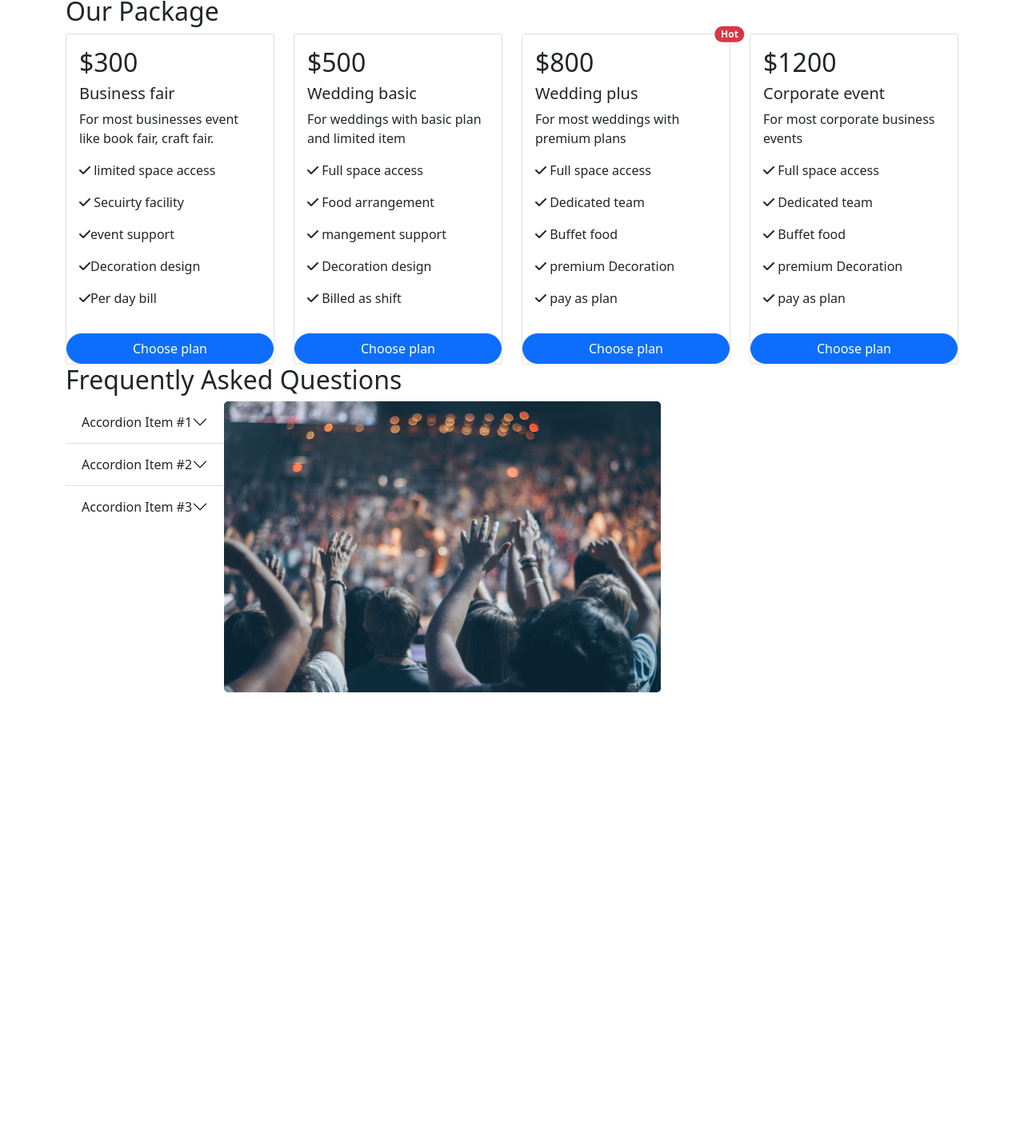
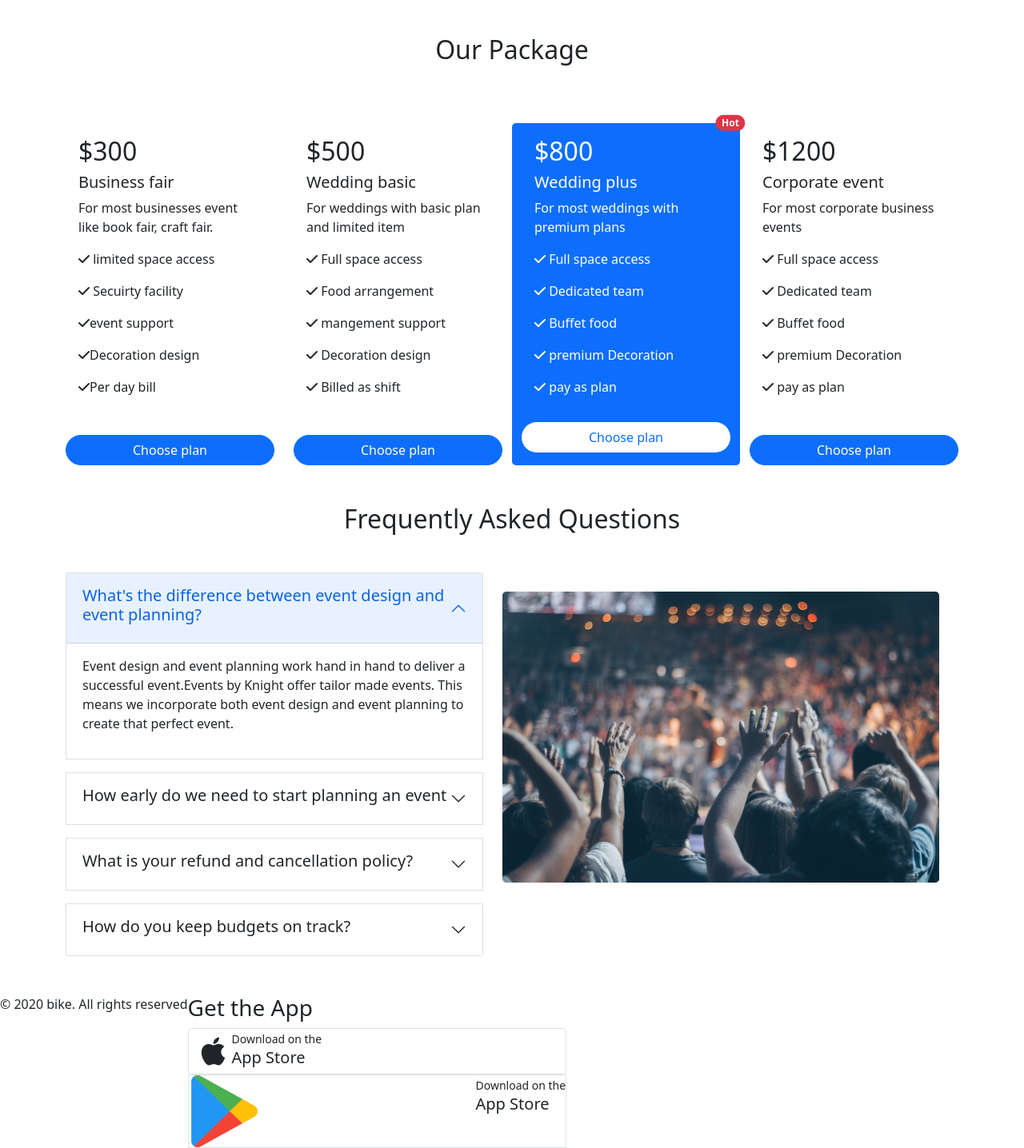
Before and after one commit to Rijonahmed/Convention-Center, a plain HTML site: page index.html in a window 1280 px wide. Shown: the part 515-1951 px from the top of the page at 80% size. Before the commit the page ends 1381 px from the top, so only its background shows below. Drawn offline with nearby package versions, Linux system fonts and the light colour scheme.

Commit message:
last add

```diff
--- a/index.html
+++ b/index.html
@@ -103,11 +103,11 @@
   <main>
     <!-- our Package section start -->
     <section class="container">
-      <h2>Our Package</h2>
+      <h2 class="text-center my-5">Our Package</h2>
 
-      <div class="row row-cols-1 row-cols-md-4 g-4">
+      <div class="row row-cols-1 row-cols-md-4 g-4 my-5">
         <div class="col">
-          <div class="card h-100">
+          <div class="card h-100 border-0">
             <div class="card-body">
               <h2 class="card-title">$300</h2>
               <h5 class="card-title">Business fair</h5>
@@ -125,7 +125,7 @@
           </div>
         </div>
         <div class="col">
-          <div class="card h-100">
+          <div class="card h-100 border-0">
             <div class="card-body">
               <h2 class="card-title">$500</h2>
               <h5 class="card-title">Wedding basic</h5>
@@ -143,8 +143,8 @@
           </div>
         </div>
 
-        <div class="col ">
-          <div class="card h-100 rounded-3 ">
+        <div class="col bg-primary rounded-3 ">
+          <div class="card h-100 rounded-3 bg-primary text-white border-0">
             <span class="position-absolute top-0 start-100 translate-middle badge rounded-pill bg-danger">
               Hot
               <span class="visually-hidden">unread messages</span>
@@ -161,13 +161,13 @@
               <p><i class="fas fa-check"></i> pay as plan</p>
             </div>
             <div>
-              <button class="btn btn-primary rounded-pill w-100">Choose plan</button>
+              <button class="btn bg-white rounded-pill w-100 mb-3 text-primary">Choose plan</button>
             </div>
           </div>
         </div>
 
         <div class="col">
-          <div class="card h-100">
+          <div class="card h-100 border-0">
             <div class="card-body">
               <h2 class="card-title">$1200</h2>
               <h5 class="card-title">Corporate event</h5>
@@ -190,60 +190,86 @@
 
 
     <!-- Frequently Asked Questions section start -->
-    <section class="container">
-      <h2>Frequently Asked Questions</h2>
-      <div class="d-flex">
+    <section class="container my-5">
+      <h2 class="text-center mb-5">Frequently Asked Questions</h2>
+      <div class="d-flex justify-content-between my-5 flex-nowrap">
         <div>
-          <div class="accordion accordion-flush" id="accordionFlushExample">
-            <div class="accordion-item">
-              <h2 class="accordion-header" id="flush-headingOne">
-                <button class="accordion-button collapsed" type="button" data-bs-toggle="collapse"
-                  data-bs-target="#flush-collapseOne" aria-expanded="false" aria-controls="flush-collapseOne">
-                  Accordion Item #1
+          <div class="accordion" id="accordionExample">
+            <div class="accordion-item mb-3">
+              <h2 class="accordion-header" id="headingOne">
+                <button class="accordion-button" type="button" data-bs-toggle="collapse" data-bs-target="#collapseOne"
+                  aria-expanded="true" aria-controls="collapseOne">
+                  <h5>What's the difference between event design and
+                    event planning?</h5>
                 </button>
               </h2>
-              <div id="flush-collapseOne" class="accordion-collapse collapse" aria-labelledby="flush-headingOne"
-                data-bs-parent="#accordionFlushExample">
-                <div class="accordion-body">Placeholder content for this accordion, which is intended to demonstrate the
-                  <code>.accordion-flush</code> class. This is the first item's accordion body.
+              <div id="collapseOne" class="accordion-collapse collapse show" aria-labelledby="headingOne"
+                data-bs-parent="#accordionExample">
+                <div class="accordion-body">
+                  <p>Event design and event planning work hand in hand to deliver a
+                    successful event.Events by Knight offer tailor made events. This
+                    means we incorporate both event design and event planning to
+                    create that perfect event.</p>
                 </div>
               </div>
             </div>
-            <div class="accordion-item">
-              <h2 class="accordion-header" id="flush-headingTwo">
+            <div class="accordion-item border-top mb-3">
+              <h2 class="accordion-header" id="headingTwo">
                 <button class="accordion-button collapsed" type="button" data-bs-toggle="collapse"
-                  data-bs-target="#flush-collapseTwo" aria-expanded="false" aria-controls="flush-collapseTwo">
-                  Accordion Item #2
+                  data-bs-target="#collapseTwo" aria-expanded="false" aria-controls="collapseTwo">
+                  <h5>How early do we need to start planning an event</h5>
                 </button>
               </h2>
-              <div id="flush-collapseTwo" class="accordion-collapse collapse" aria-labelledby="flush-headingTwo"
-                data-bs-parent="#accordionFlushExample">
-                <div class="accordion-body">Placeholder content for this accordion, which is intended to demonstrate the
-                  <code>.accordion-flush</code> class. This is the second item's accordion body. Let's imagine this
-                  being filled with some actual content.
+              <div id="collapseTwo" class="accordion-collapse collapse" aria-labelledby="headingTwo"
+                data-bs-parent="#accordionExample">
+                <div class="accordion-body">
+                  <strong>This is the second item's accordion body.</strong> It is hidden by default, until the collapse
+                  plugin adds the appropriate classes that we use to style each element. These classes control the
+                  overall appearance, as well as the showing and hiding via CSS transitions. You can modify any of this
+                  with custom CSS or overriding our default variables. It's also worth noting that just about any HTML
+                  can go within the <code>.accordion-body</code>, though the transition does limit overflow.
                 </div>
               </div>
             </div>
-            <div class="accordion-item">
-              <h2 class="accordion-header" id="flush-headingThree">
+            <div class="accordion-item border-top mb-3">
+              <h2 class="accordion-header" id="headingThree">
                 <button class="accordion-button collapsed" type="button" data-bs-toggle="collapse"
-                  data-bs-target="#flush-collapseThree" aria-expanded="false" aria-controls="flush-collapseThree">
-                  Accordion Item #3
+                  data-bs-target="#collapseThree" aria-expanded="false" aria-controls="collapseThree">
+                  <h5>What is your refund and cancellation policy?</h5>
                 </button>
               </h2>
-              <div id="flush-collapseThree" class="accordion-collapse collapse" aria-labelledby="flush-headingThree"
-                data-bs-parent="#accordionFlushExample">
-                <div class="accordion-body">Placeholder content for this accordion, which is intended to demonstrate the
-                  <code>.accordion-flush</code> class. This is the third item's accordion body. Nothing more exciting
-                  happening here in terms of content, but just filling up the space to make it look, at least at first
-                  glance, a bit more representative of how this would look in a real-world application.
+              <div id="collapseThree" class="accordion-collapse collapse" aria-labelledby="headingThree"
+                data-bs-parent="#accordionExample">
+                <div class="accordion-body">
+                  <strong>This is the third item's accordion body.</strong> It is hidden by default, until the collapse
+                  plugin adds the appropriate classes that we use to style each element. These classes control the
+                  overall appearance, as well as the showing and hiding via CSS transitions. You can modify any of this
+                  with custom CSS or overriding our default variables. It's also worth noting that just about any HTML
+                  can go within the <code>.accordion-body</code>, though the transition does limit overflow.
+                </div>
+              </div>
+            </div>
+            <div class="accordion-item border-top">
+              <h2 class="accordion-header" id="headingThree">
+                <button class="accordion-button collapsed" type="button" data-bs-toggle="collapse"
+                  data-bs-target="#collapseThree" aria-expanded="false" aria-controls="collapseThree">
+                  <h5>How do you keep budgets on track?</h5>
+                </button>
+              </h2>
+              <div id="collapseThree" class="accordion-collapse collapse" aria-labelledby="headingThree"
+                data-bs-parent="#accordionExample">
+                <div class="accordion-body">
+                  <p>Review any and every expense. From day one note down exactly what you plan to spend or need to
+                    spend on your event. ...
+                    Setting goals and targets. ...
+                    Discuss your plan of action regularly.</p>
                 </div>
               </div>
             </div>
           </div>
 
         </div>
-        <div>
+        <div class="m-4">
           <img src="images/people.png" alt="">
 
         </div>
@@ -251,14 +277,42 @@
 
     </section>
 
-
-
     <!-- Frequently Asked Questions section start -->
 
 
 
   </main>
   <footer>
+
+    <div class="d-flex">
+      <div>
+        <p>© 2020 bike. All rights reserved</p>
+      </div>
+      <div>
+        <h3>Get the App</h3>
+        <div class="d-flex border rounded-3 px-3">
+          <div class="d-flex align-items-center me-2">
+            <i class="fab fa-apple fs-1"></i>
+          </div>
+          <div>
+            <small>Download on the</small>
+            <h5>App Store</h5>
+
+          </div>
+        </div>
+        <div class="d-flex border">
+          <div>
+            <img class="w-25" src="icon/play2.png" alt="">
+          </div>
+          <div>
+            <small>Download on the</small>
+            <h5>App Store</h5>
+
+          </div>
+        </div>
+
+      </div>
+    </div>
 
   </footer>
 
```
Also changed, not shown: icon/apple.png (added), icon/play.png (added), icon/play1.png (added), icon/play2.png (added).
